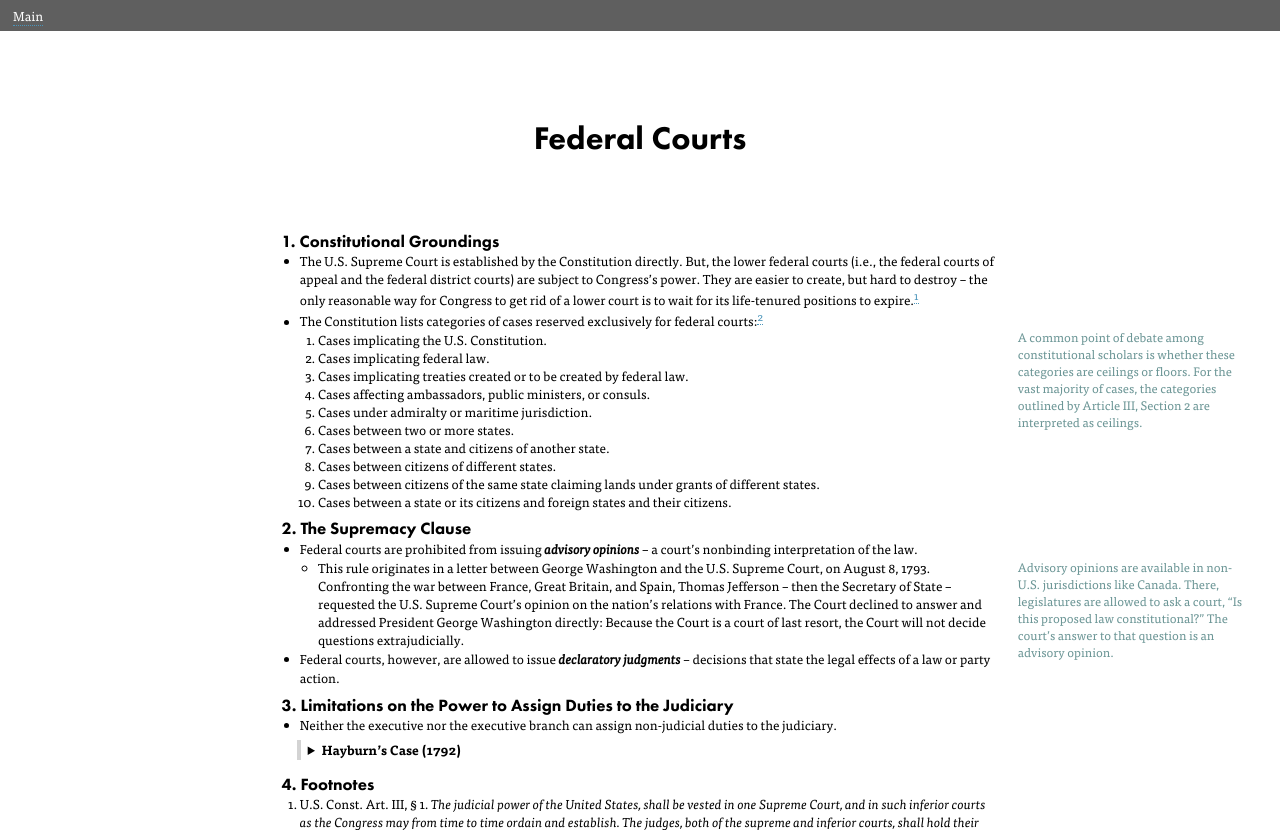
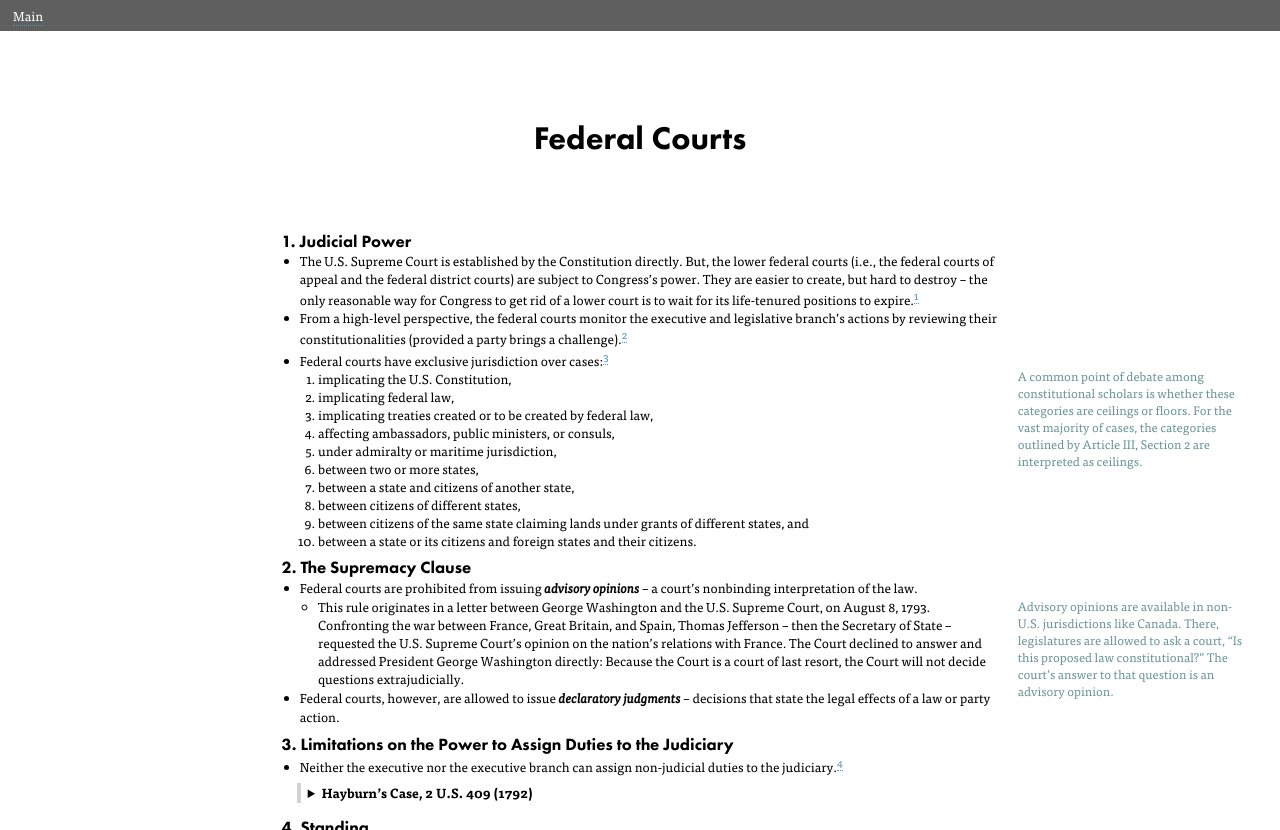
Before and after one commit to ketiboldiais/amici, a Next.js app: page /outlines/federal-courts in a window 1280 px wide. Built offline with nearby package versions, Linux system fonts and the light colour scheme.

Commit message:
begin standing

```diff
--- a/src/app/outlines/federal-courts/page.mdx
+++ b/src/app/outlines/federal-courts/page.mdx
@@ -2,27 +2,28 @@ import MdxLayout from '../../components/mdx-layout';
 
 # Federal Courts
 
-## Constitutional Groundings
+## Judicial Power
 - The U.S. Supreme Court is established by the Constitution directly. But, the lower federal courts (i.e., the federal courts of appeal and the federal district courts) are subject to Congress’s power. They are easier to create, but hard to destroy – the only reasonable way for Congress to get rid of a lower court is to wait for its life-tenured positions to expire.[^us-const-art3-sect1]
 
 [^us-const-art3-sect1]: U.S. Const. Art. III, § 1. _The judicial power of the United States, shall be vested in one Supreme Court, and in such inferior courts as the Congress may from time to time ordain and establish. The judges, both of the supreme and inferior courts, shall hold their offices during good behaviour, and shall, at stated times, receive for their services, a compensation, which shall not be diminished during their continuance in office._
+- From a high-level perspective, the federal courts monitor the executive and legislative branch’s actions by reviewing their constitutionalities (provided a party brings a challenge).[^marbury]
+[^marbury]: _See_ _Marbury v. Madison_, 5 U.S. 137 (1803).
 
 <aside>
 A common point of debate among constitutional scholars is whether these categories are ceilings or floors. For the vast majority of cases, the categories outlined by Article III, Section 2 are interpreted as ceilings.
 </aside>
 
-- The Constitution lists categories of cases reserved exclusively for federal courts:[^us-const-art3-sect2]
-	1. Cases implicating the U.S. Constitution.
-	2. Cases implicating federal law.
-	3. Cases implicating treaties created or to be created by federal law.
-	4. Cases affecting ambassadors, public ministers, or consuls.
-	5. Cases under admiralty or maritime jurisdiction.
-	6. Cases between two or more states.
-	7. Cases between a state and citizens of another state.
-	8. Cases between citizens of different states.
-	9. Cases between citizens of the same state claiming lands under grants of different states.
-	10. Cases between a state or its citizens and foreign states and their citizens.
-
+- Federal courts have exclusive jurisdiction over cases:[^us-const-art3-sect2]
+	1. implicating the U.S. Constitution,
+	2. implicating federal law,
+	3. implicating treaties created or to be created by federal law,
+	4. affecting ambassadors, public ministers, or consuls,
+	5. under admiralty or maritime jurisdiction,
+	6. between two or more states,
+	7. between a state and citizens of another state,
+	8. between citizens of different states,
+	9. between citizens of the same state claiming lands under grants of different states, and
+	10. between a state or its citizens and foreign states and their citizens.
 [^us-const-art3-sect2]: U.S. Const. Art. III, § 2, ¶ 1. _The judicial power shall extend to all cases, in law and equity, arising under this Constitution, the laws of the United States, and treaties made, or which shall be made, under their authority;—to all cases affecting ambassadors, other public ministers and consuls;—to all cases of admiralty and maritime jurisdiction;—to controversies to which the United States shall be a party;—to controversies between two or more states;— between a state and citizens of another state;—between citizens of different states;—between citizens of the same state claiming lands under grants of different states, and between a state, or the citizens thereof, and foreign states, citizens or subjects._
 
 ## The Supremacy Clause
@@ -36,9 +37,10 @@ Advisory opinions are available in non-U.S. jurisdictions like Canada. There, le
 - Federal courts, however, are allowed to issue **_declaratory judgments_** – decisions that state the legal effects of a law or party action.
 
 ## Limitations on the Power to Assign Duties to the Judiciary
-- Neither the executive nor the executive branch can assign non-judicial duties to the judiciary.
+- Neither the executive nor the executive branch can assign non-judicial duties to the judiciary.[^hayburn]
+[^hayburn]: _Hayburn’s Case_, 2 U.S. 409 (1792).
 
-<Brief title={`Hayburn’s Case (1792)`}>
+<Brief title={`Hayburn’s Case, 2 U.S. 409 (1792)`}>
 
 __Facts.__ In 1792, Congress passed the _Invalid Pensions Act_, allowing Revolutionary War veterans to apply for pensions. The Act charged the United States circuit courts – the federal court system’s intermediate courts from 1789 to 1912 – to determine qualified applicants. After determining an applicant qualified, a court would submit the applicant’s name and a recommended amount to the Secretary of War, who would then decide whether to accept or deny the court’s submission. From the U.S. Supreme Court, five of the then-six justices – John Jay, William Cushing, James Wilson, John Blair Jr., and James Iredell – protested. Writing to George Washington, the justices declined to hear applicants and questioned the Act’s constitutionality. During this exchange, William Hayburn, an injured Revolutionary War Veteran, applied for a pension under the Act.
 
@@ -50,9 +52,22 @@ __Conclusion.__ Despite an explicit decision, the exchanges between the Court, P
 
 </Brief>
 
+## Standing
+- A federal court may hear a case only if the plaintiff identifies a concrete injury that (a) he has sustained, (b) that the defendant has caused, and (c) that a court can provide legal remedy for.[^allen_v_wright]
+	- __Concrete injury.__ The injury must be actual or imminent – it cannot be conjectural or hypothetical.[^lujan]
+		<Brief title={`Sierra Club v. Morton, 405 U.S. 727 (1972)`}>
+		The Sierra Club sued the U.S. Forest Service because its approval of a ski resort in the Sequoia National Forest adversely affected the forest’s aesthetics and ecology, and the Sierra Club had a special interest in preserving forests – the Court found that the Sierra Club suffered no injury in fact.
+		</Brief>
+		<Brief title={`United States v. Richardson, 418 U.S. 166 (1974)`}>
+		Richardson sued the United States, claiming that because the C.I.A. did not account for its expenditures, Richardson could not be an informed voter – the Court found that Richardson suffered no injury in fact, since his grievance was common to all members of the public.
+		</Brief>
+	- __Causation.__ The injury must be traceable to the defendant’s actions; it cannot be the result of some independent action of a third party not before the court.[^lujan2]
+	- __Legal remedy.__ The plaintiff must show that it is likely that the injury will be redressed by a favorable decision.[^lujan3]
 
-
-
+[^allen_v_wright]: _See e.g._ _Allen v. Wright_, 468 U.S. 737 (1984).
+[^lujan]: _See_ _Lujan v. Defenders of Wildlife_, 504 U.S. 555 (1992).
+[^lujan2]: _See_ _Lujan v. Defenders of Wildlife_, 504 U.S. 555 (1992).
+[^lujan3]: _See_ _Lujan v. Defenders of Wildlife_, 504 U.S. 555 (1992).
 
 
 
```
